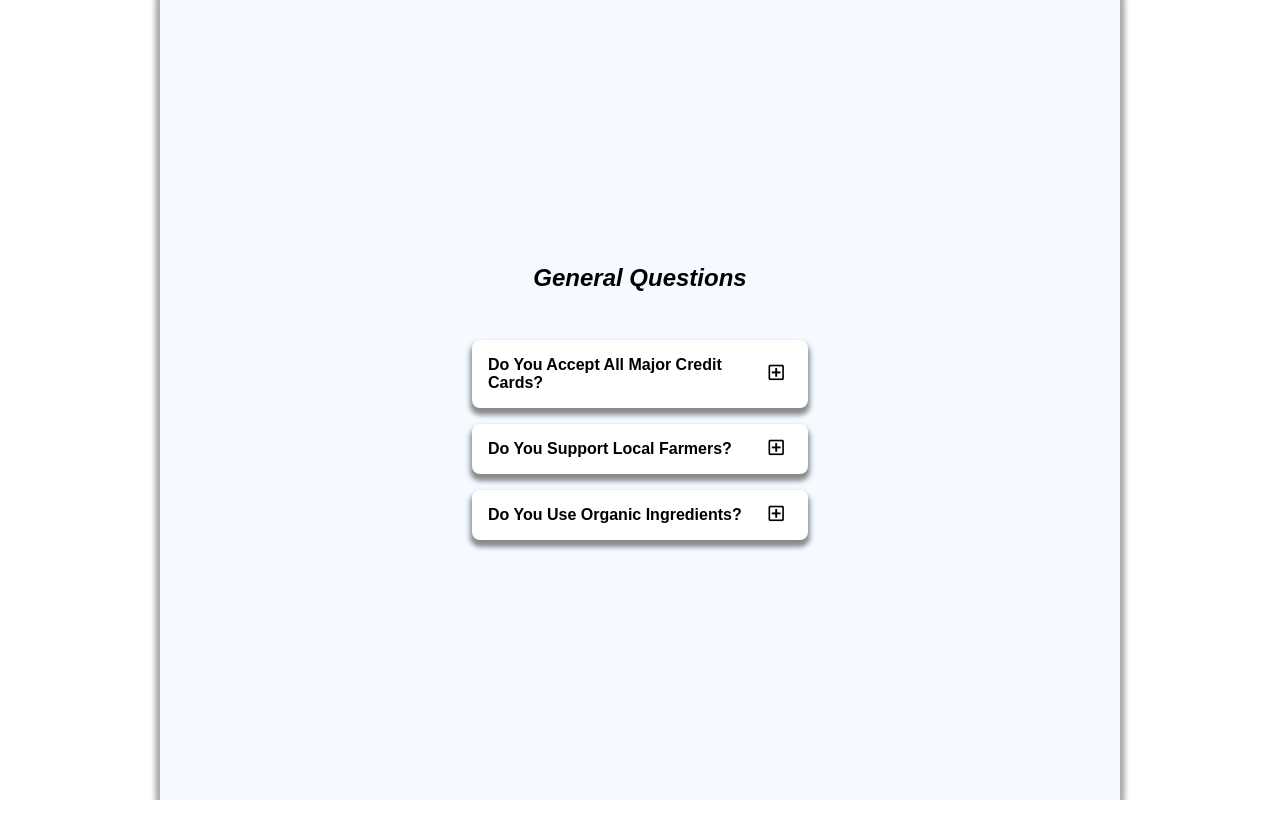
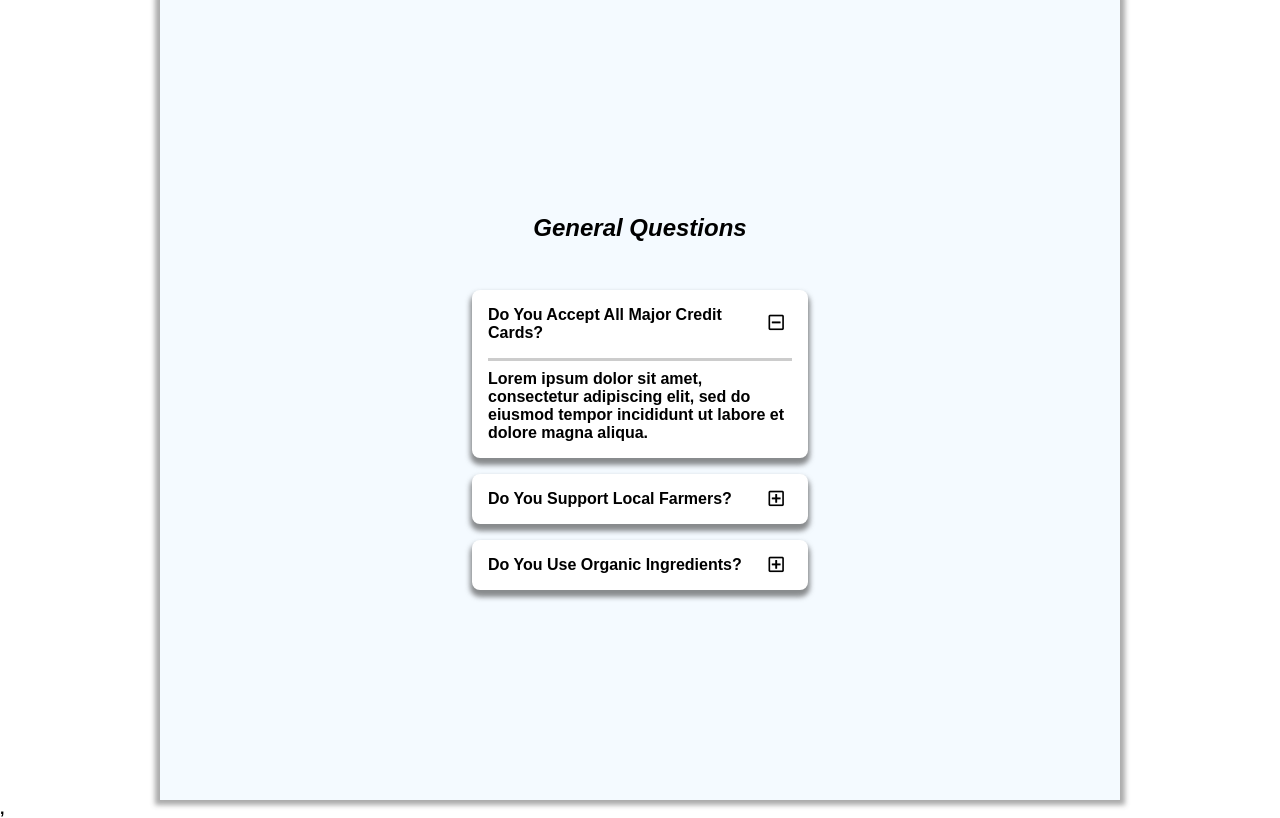
Before and after one commit to oramio-co/questions, a plain HTML site: page index.html in a window 1280 px wide. Both pictures are taken after a click on the button 776 px from the left and 373 px from the top of the page. Drawn offline with Linux system fonts and the light colour scheme; a web font is replaced by a local one.

Commit message:
add main.js

```diff
--- a/index.html
+++ b/index.html
@@ -63,5 +63,6 @@
       </article>
       <!-- Question 3 END -->
     </main>
+    ,<script src="main.js"></script>
   </body>
 </html>
--- /dev/null
+++ b/main.js
@@ -0,0 +1,23 @@
+// Select all question content
+const questions = document.querySelectorAll('.content');
+
+// Loop over each content to add event listeners.
+questions.forEach((content) => {
+  // Select plus button in content
+  const btnPlus = content.querySelector('.btn-plus');
+  // Add event listener to plus button that will remove show-text class to all
+  // content on page, then toggle show-text for given content.
+  btnPlus.addEventListener('click', () => {
+    questions.forEach(question => {
+      question.classList.remove('show-text');
+    });
+    content.classList.toggle('show-text');
+  });
+
+  // Select minus button in content
+  const btnMinus = content.querySelector('.btn-minus');
+  // Add event listener to minus button that will hide question text.
+  btnMinus.addEventListener('click', () => {
+    content.classList.toggle('show-text');
+  });
+});
```
